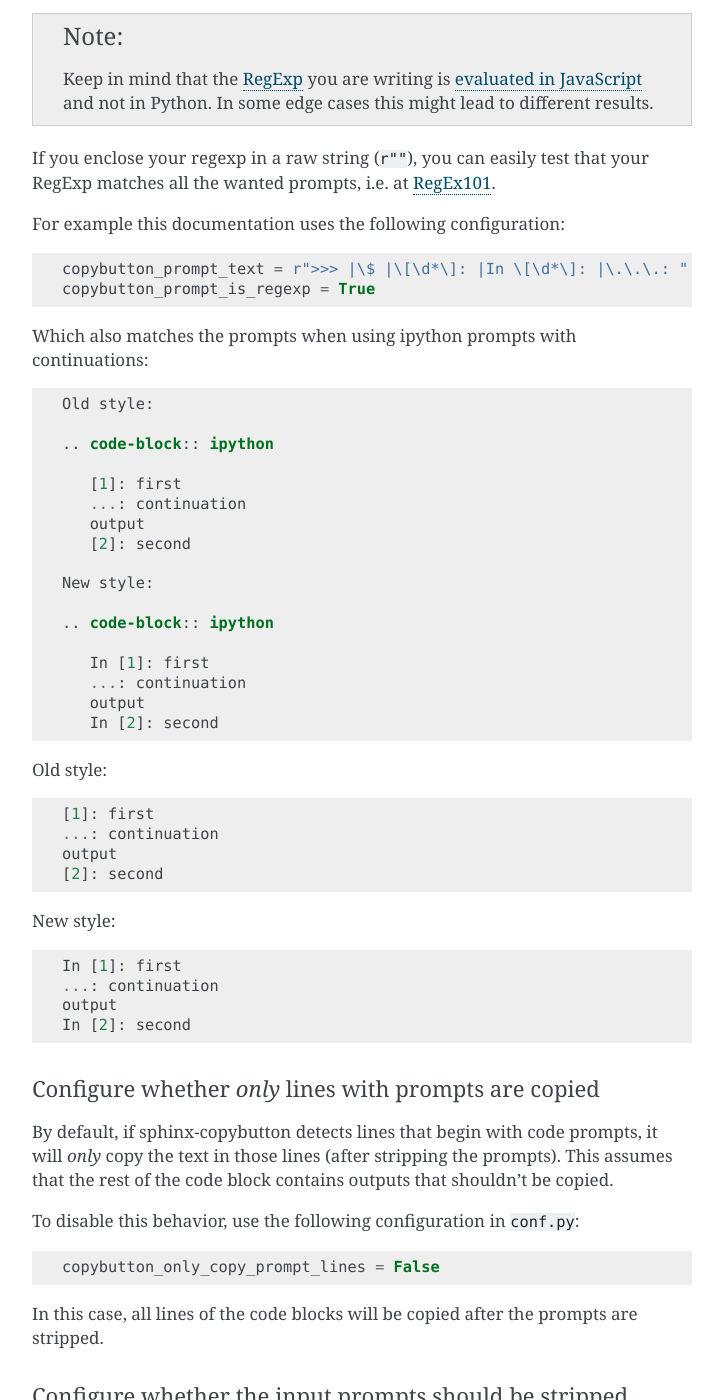
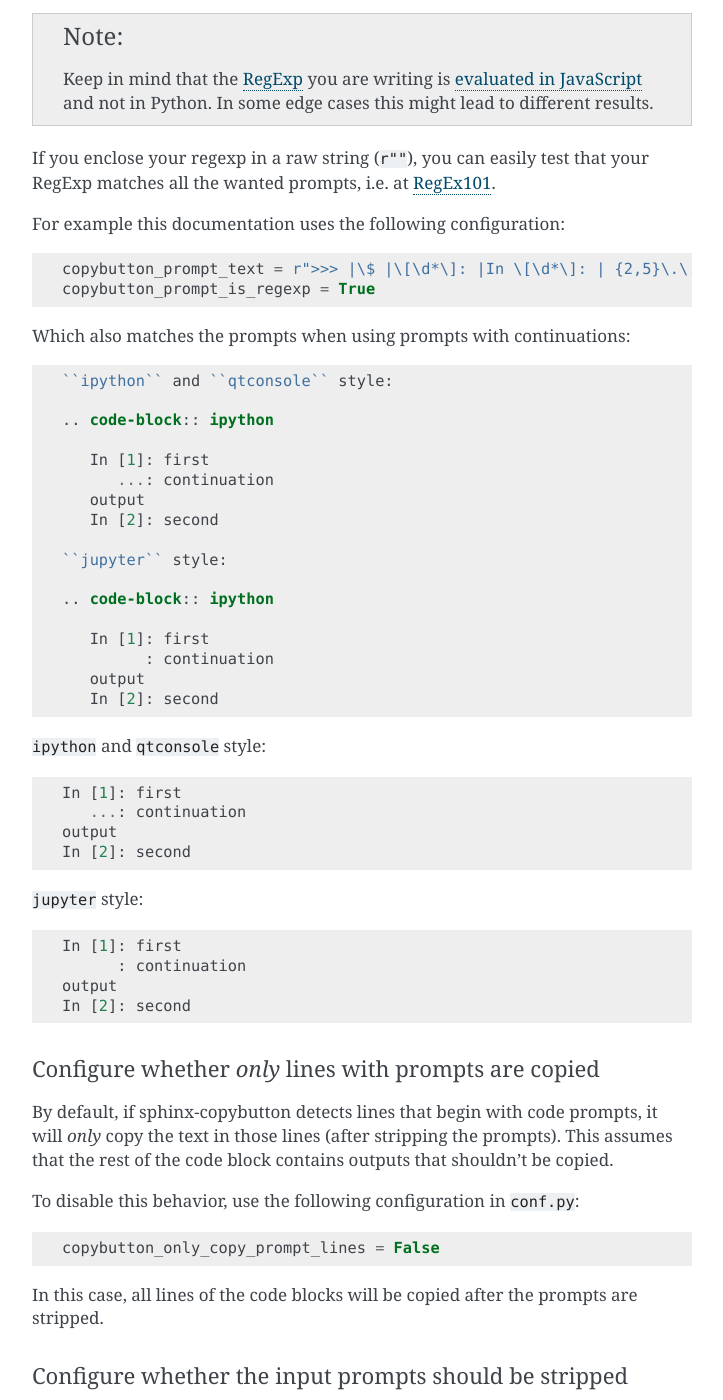
Before and after one commit to executablebooks/sphinx-copybutton, a Sphinx documentation site: the page built from doc/index.rst, in a window 1280 px wide and 1400 px high, scrolled down 2727 px. Shown: the whole window, without its empty margins (388-1111 px from the left). Built offline with Sphinx 7.4.7, drawn with Linux system fonts in a browser that asks for light colours.

Commit message:
Renamed old and new to the corresponding consoles and refined regex

```diff
--- a/doc/conf.py
+++ b/doc/conf.py
@@ -98,7 +98,7 @@ html_static_path = ["_static"]
 # html_sidebars = {}
 
 # CopyButton configuration
-copybutton_prompt_text = r">>> |\$ |\[\d*\]: |In \[\d*\]: |\.\.\.: "
+copybutton_prompt_text = r">>> |\$ |\[\d*\]: |In \[\d*\]: | {2,5}\.\.\.: | {5,8}: "
 copybutton_prompt_is_regexp = True
 # Switches for testing but shouldn't be activated in the live docs
 # copybutton_only_copy_prompt_lines = False
--- a/doc/index.rst
+++ b/doc/index.rst
@@ -157,48 +157,49 @@ For example this documentation uses the following configuration:
 
 .. code-block:: python
 
-   copybutton_prompt_text = r">>> |\$ |\[\d*\]: |In \[\d*\]: |\.\.\.: "
+   copybutton_prompt_text = r">>> |\$ |\[\d*\]: |In \[\d*\]: | {2,5}\.\.\.: | {5,8}: "
    copybutton_prompt_is_regexp = True
 
-Which also matches the prompts when using ipython prompts with continuations:
+Which also matches the prompts when using prompts with continuations:
 
 .. code-block:: restructuredtext
 
-   Old style:
-
-   .. code-block:: ipython
-
-      [1]: first
-      ...: continuation
-      output
-      [2]: second
-
-   New style:
+   ``ipython`` and ``qtconsole`` style:
 
    .. code-block:: ipython
 
       In [1]: first
-      ...: continuation
+         ...: continuation
       output
       In [2]: second
 
-Old style:
+   ``jupyter`` style:
 
-.. code-block:: ipython
+   .. code-block:: ipython
 
-   [1]: first
-   ...: continuation
-   output
-   [2]: second
+      In [1]: first
+            : continuation
+      output
+      In [2]: second
 
-New style:
+``ipython`` and ``qtconsole`` style:
 
 .. code-block:: ipython
 
    In [1]: first
-   ...: continuation
+      ...: continuation
    output
    In [2]: second
+
+``jupyter`` style:
+
+.. code-block:: ipython
+
+   In [1]: first
+         : continuation
+   output
+   In [2]: second
+
 
 Configure whether *only* lines with prompts are copied
 ~~~~~~~~~~~~~~~~~~~~~~~~~~~~~~~~~~~~~~~~~~~~~~~~~~~~~~
```
